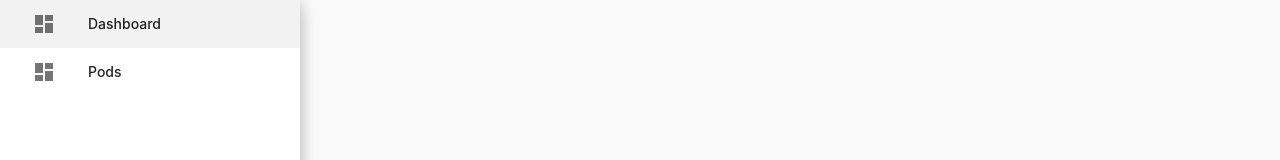
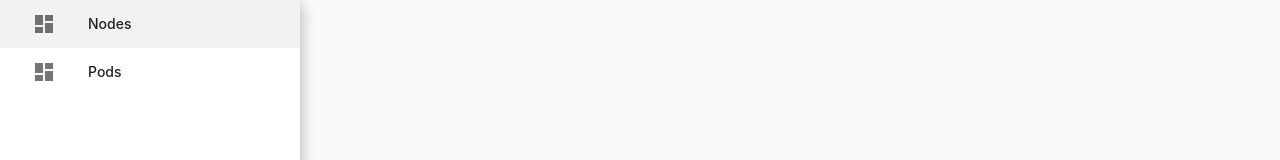
Before and after one commit to rctl/kubefront, a Vue app in the folder src/frontend/kubefront/: page /#/auth in a window 1280 px wide. Shown: the top 160 px of the page. Built offline with nearby package versions, Linux system fonts and the light colour scheme; no server answers; sample sign-in values are in the browser's storage.

Commit message:
Changed menu items

```diff
--- a/src/frontend/kubefront/src/components/Menu.vue
+++ b/src/frontend/kubefront/src/components/Menu.vue
@@ -3,7 +3,7 @@
         <li>
             <router-link to="/">
             <i class="material-icons">dashboard</i>
-            Dashboard
+            Nodes
             </router-link>
         </li>
         <li>
```
